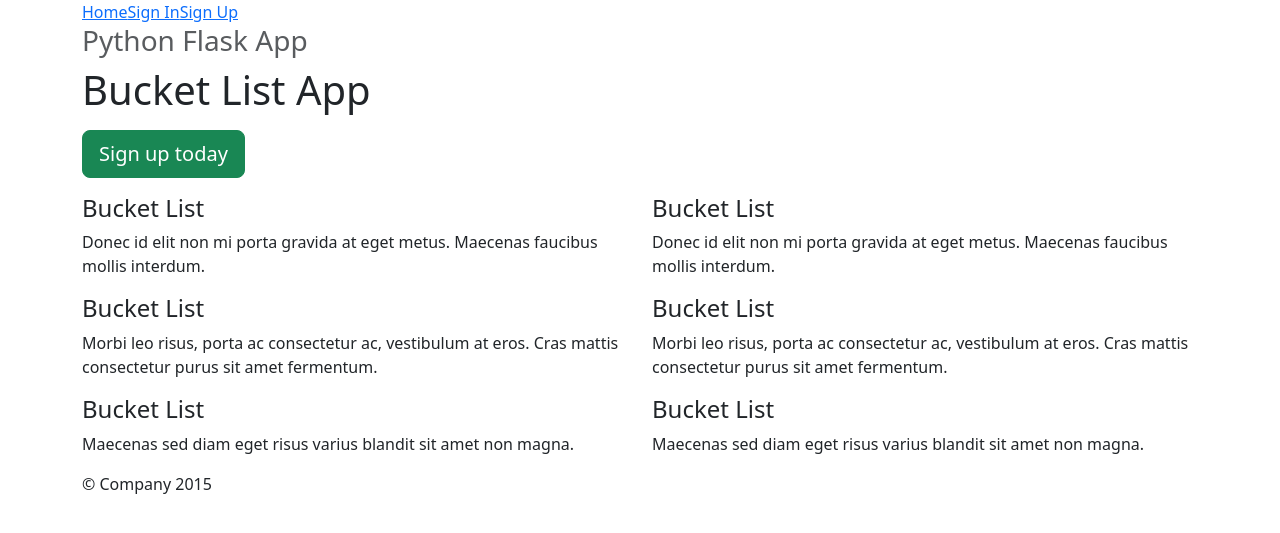
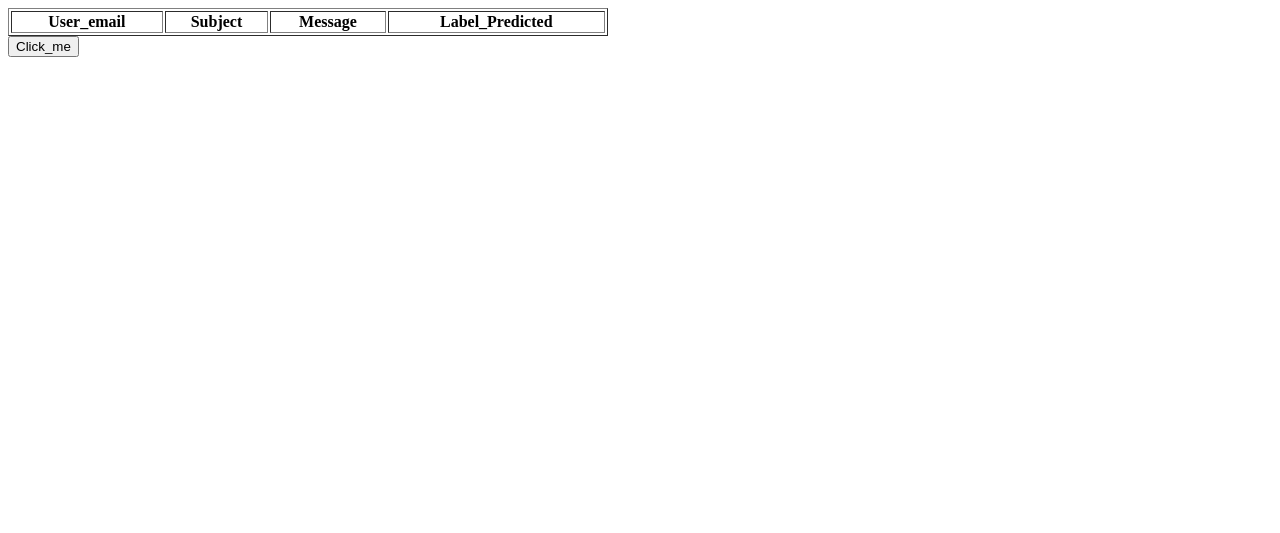
Before and after one commit to Aloha-dancer/MAI_ML_PROD, a Flask app: template server/templates/index.html in a window 1280 px wide. Shown: the top 533 px of the page. Run offline with Flask 3, Linux system fonts and the light colour scheme; the template is opened without the code that fills it, so the values that code supplies are empty; some libraries are stand-ins or nearby versions.

Commit message:
feature/static_ip

```diff
--- a/emailhandlerapp/app.py
+++ b/emailhandlerapp/app.py
@@ -11,16 +11,10 @@ app = Flask(__name__)
 @app.route('/', methods = ['PUT', 'POST'])
 def redirect():
     data = request.get_json()
-    js = json.dumps(data, allow_nan = True, indent = 4)
-    response = requests.get(f'http://{os.environ["ML_HOST"]}:{os.environ["ML_PORT"]}/predict', json = js)
-    return response.json()
-    return response.json()
 
-    if response.status_code == '200':
-        post_response = requests.post(f'http://{os.environ["MAIN_HOST"]}:{os.environ["MAIN_PORT"]}/addmsg', json = predicted_data)
-        return jsonify({'Response': 'Sucess'})
-    else:
-        return jsonify({'Request_error': f'{response.status_code}'})
+    response = requests.post(f'http://{os.environ["MAIN_HOST"]}:{os.environ["MAIN_PORT"]}/predict', json = data)
+    return json.dumps(response.json())
+
 
 
 @app.route('/test', methods=['GET'])
--- a/server/templates/index.html
+++ b/server/templates/index.html
@@ -2,50 +2,40 @@
 <html lang="en">
 <head>
     <title>Python Flask Bucket List App</title>
-    <link href="https://cdn.jsdelivr.net/npm/bootstrap@5.3.2/dist/css/bootstrap.min.css" rel="stylesheet" integrity="sha384-T3c6CoIi6uLrA9TneNEoa7RxnatzjcDSCmG1MXxSR1GAsXEV/Dwwykc2MPK8M2HN" crossorigin="anonymous">
+    <script src="http://code.jquery.com/jquery-1.10.2.js"></script>
+    <script src="http://code.jquery.com/ui/1.11.2/jquery-ui.js"></script>
 </head>
 <body>
     <div class="container">
-        <div class="header">
-            <nav>
-                <ul class="nav nav-pills pull-right">
-                    <li role="presentation" class="active"><a href="#">Home</a>
-                    </li>
-                    <li role="presentation"><a href="#">Sign In</a>
-                    </li>
-                    <li role="presentation"><a href="showSignUp">Sign Up</a>
-                    </li>
-                </ul>
-            </nav>
-            <h3 class="text-muted">Python Flask App</h3>
-        </div>
-        <div class="jumbotron">
-            <h1>Bucket List App</h1>
-            <p class="lead"></p>
-            <p><a class="btn btn-lg btn-success" href="showSignUp" role="button">Sign up today</a>
-            </p>
-        </div>
-        <div class="row marketing">
-            <div class="col-lg-6">
-                <h4>Bucket List</h4>
-                <p>Donec id elit non mi porta gravida at eget metus. Maecenas faucibus mollis interdum.</p>
-                <h4>Bucket List</h4>
-                <p>Morbi leo risus, porta ac consectetur ac, vestibulum at eros. Cras mattis consectetur purus sit amet fermentum.</p>
-                <h4>Bucket List</h4>
-                <p>Maecenas sed diam eget risus varius blandit sit amet non magna.</p>
-            </div>
-            <div class="col-lg-6">
-                <h4>Bucket List</h4>
-                <p>Donec id elit non mi porta gravida at eget metus. Maecenas faucibus mollis interdum.</p>
-                <h4>Bucket List</h4>
-                <p>Morbi leo risus, porta ac consectetur ac, vestibulum at eros. Cras mattis consectetur purus sit amet fermentum.</p>
-                <h4>Bucket List</h4>
-                <p>Maecenas sed diam eget risus varius blandit sit amet non magna.</p>
-            </div>
-        </div>
-        <footer class="footer">
-            <p>&copy; Company 2015</p>
-        </footer>
+        <table id="data-email" border="1" width="600">
+            <thead>
+                <tr><th>User_email</th>
+                    <th>Subject</th>
+                    <th>Message</th>
+                    <th>Label_Predicted</th></tr>
+            </thead>
+        </table>
+        <button id="fetchEmails">Click_me</button>
     </div>
 </body>
+<script>
+    function fetchData(){
+    $("#data-email tbody").empty(); // this will remove all <tr>.
+    $.get("http://localhost:5000/getcontent", function(data) {
+                        $.each(JSON.parse(data), function(i, email) {
+                            $("#data-email").append(
+                                "<tr><td>" + email.user_id + "</td>" +
+                                "<td>" + email.subject + "</td>" +
+                                "<td>" + email.message + "</td>" +
+                                "<td>" + email.label + "</td></tr>"
+                                );
+                        });
+                    });
+}
+$(document).ready(function(){
+$('#fetchEmails').click(function() {
+    fetchData();
+});
+});
+</script>
 </html>
```
Also changed, not shown: docker-compose.yml (+4 -3 lines), server/server_app.py (+51 -11 lines), 3 other files.
